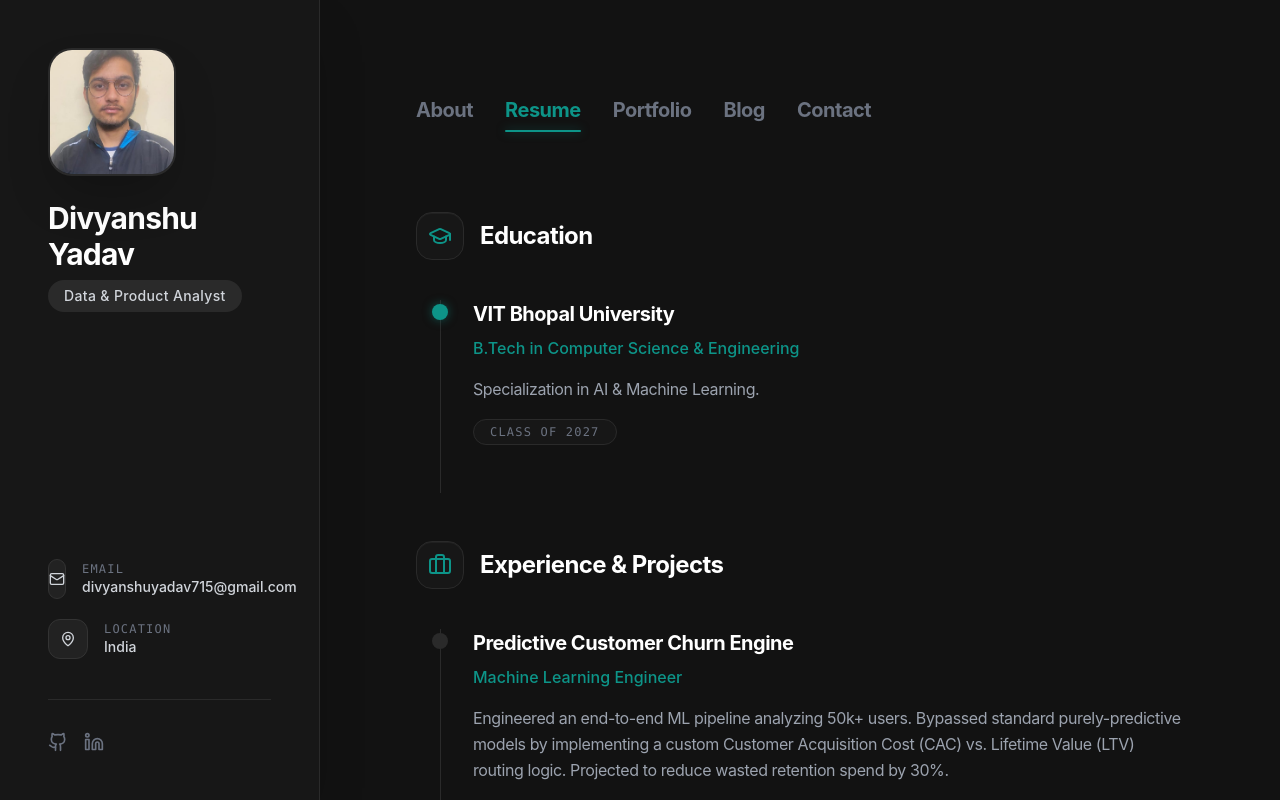
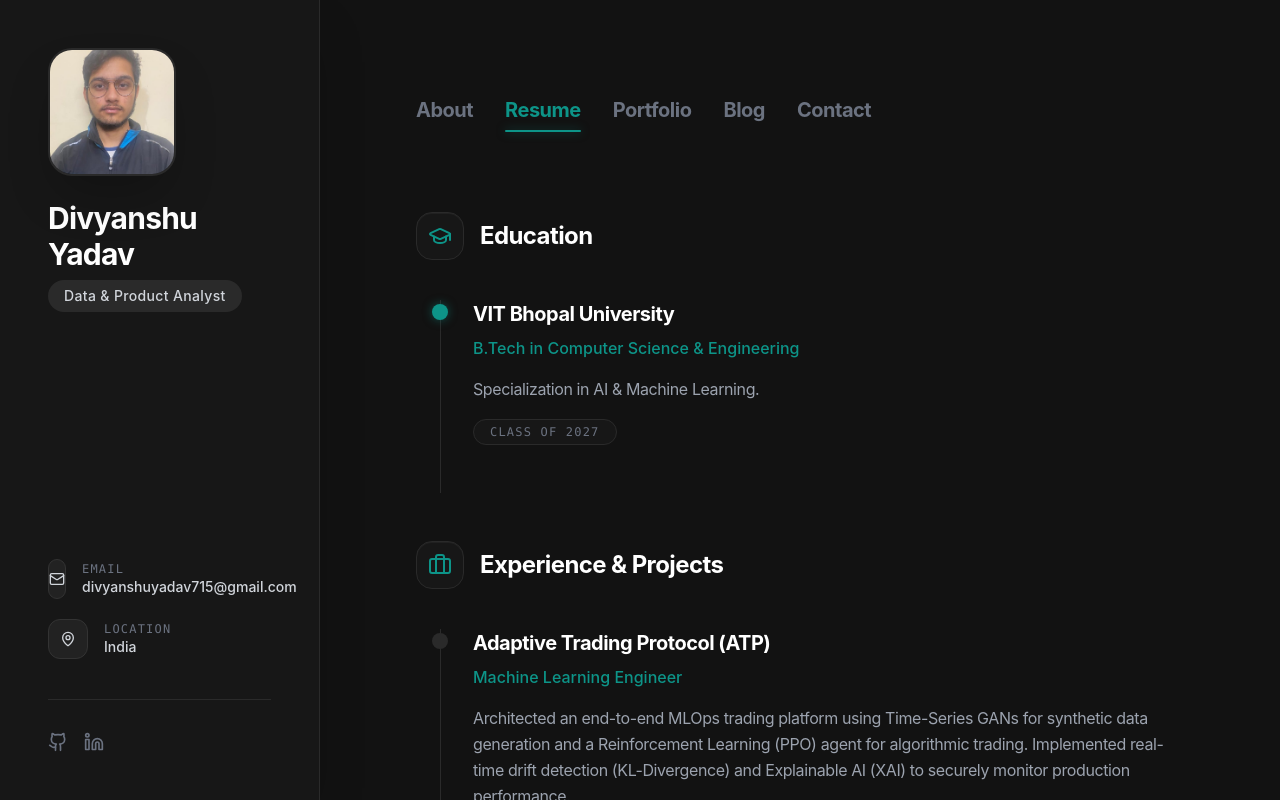
Before and after one commit to divyanshuyadav715-ship-it/portfolio-live, a React app: page / in a window 1280 px wide. Both pictures are taken after a click on the button "Resume". Shown: the top 800 px of the page. Built offline with nearby package versions, Linux system fonts and the light colour scheme; the HTML template or start-up script is replaced by a standard one.

Commit message:
feat: refine project descriptions and add to Portfolio and Resume tabs

```diff
--- a/src/components/Projects.jsx
+++ b/src/components/Projects.jsx
@@ -9,8 +9,8 @@ const projects = [
   {
     title: "Adaptive Trading Protocol (ATP)",
     tech: ["Python", "PyTorch", "FastAPI", "Streamlit"],
-    description: "Autonomous quantitative trading & drift observability ecosystem. End-to-end MLOps trading platform training an RL agent on synthetically generated financial data.",
-    impact: "Demonstrates training of a Reinforcement Learning agent on synthetically generated financial data and monitoring its performance in production using Drift Detection and XAI.",
+    description: "Architected an end-to-end MLOps trading platform using Time-Series GANs for synthetic data generation and a Reinforcement Learning (PPO) agent for algorithmic trading.",
+    impact: "Implemented real-time drift detection (KL-Divergence) and Explainable AI (XAI) to securely monitor production performance and trigger an automated 'Kill Switch' during market anomalies.",
     repoLink: "https://github.com/divyanshuyadav715-ship-it/SynthMarket",
     demoLink: "https://locustfilepy-6trvjqjzvgxc7caucx6xbe.streamlit.app/#agent-performance-live-p-l",
     icon: <Activity className="w-10 h-10 text-white mb-6" />
@@ -18,8 +18,8 @@ const projects = [
   {
     title: "InferX - Scalable AI Serving Engine",
     tech: ["Java", "Spring Boot", "Python", "PyTorch", "Redis"],
-    description: "A high-performance, distributed deep learning inference gateway bridging Systems Engineering and Machine Learning. Decouples the client-facing API from the heavy GPU workers using an event-driven Redis architecture.",
-    impact: "Introduces Dynamic Batching at the worker level, grouping individual incoming requests into a single tensor block for highly efficient parallel GPU execution.",
+    description: "Engineered a high-performance, distributed deep learning inference gateway to bridge Systems Engineering and ML. Decoupled client-facing APIs from heavy GPU workers via an event-driven Redis architecture.",
+    impact: "Eliminated client timeouts and skyrocketed inference throughput by efficiently routing high-volume HTTP traffic to scalable Python workers using Redis streams and Dynamic Batching.",
     repoLink: "https://github.com/divyanshuyadav715-ship-it/inferx",
     icon: <Database className="w-10 h-10 text-white mb-6" />
   },
--- a/src/components/tabs/PortfolioTab.jsx
+++ b/src/components/tabs/PortfolioTab.jsx
@@ -6,6 +6,24 @@ const projects = [
   {
     id: 1,
     category: 'ML Models',
+    title: 'Adaptive Trading Protocol (ATP)',
+    description: 'Architected an end-to-end MLOps trading platform using Time-Series GANs for synthetic data generation and a Reinforcement Learning (PPO) agent for algorithmic trading.',
+    tech: ['Python', 'PyTorch', 'FastAPI', 'Streamlit'],
+    demo: 'https://locustfilepy-6trvjqjzvgxc7caucx6xbe.streamlit.app/#agent-performance-live-p-l',
+    github: 'https://github.com/divyanshuyadav715-ship-it/SynthMarket'
+  },
+  {
+    id: 2,
+    category: 'Applications',
+    title: 'InferX - Scalable AI Serving Engine',
+    description: 'Engineered a high-performance, distributed deep learning inference gateway to bridge Systems Engineering and ML. Decoupled client-facing APIs from heavy GPU workers via an event-driven Redis architecture.',
+    tech: ['Java', 'Spring Boot', 'Python', 'Redis'],
+    demo: '#',
+    github: 'https://github.com/divyanshuyadav715-ship-it/inferx'
+  },
+  {
+    id: 3,
+    category: 'ML Models',
     title: 'Predictive Customer Churn Engine',
     description: 'Engineered an end-to-end ML pipeline analyzing 50k+ users. Implemented a custom Customer Acquisition Cost (CAC) vs. Lifetime Value (LTV) routing logic.',
     tech: ['Python', 'XGBoost', 'Streamlit'],
@@ -13,7 +31,7 @@ const projects = [
     github: 'https://github.com/divyanshuyadav715-ship-it/predictive-churn-engine'
   },
   {
-    id: 2,
+    id: 4,
     category: 'Web Analytics',
     title: 'E-Commerce Funnel & Drop-Off Analysis',
     description: 'Simulated and analyzed 100k+ web traffic logs to identify bottlenecks. Built an interactive dashboard to visualize conversion rates across the entire user journey.',
@@ -22,7 +40,7 @@ const projects = [
     github: 'https://github.com/divyanshuyadav715-ship-it/ecommerce-conversion-funnel'
   },
   {
-    id: 3,
+    id: 5,
     category: 'ML Models',
     title: 'MediGuide Healthcare Model',
     description: 'Developed a classification model using Support Vector Machines (SVM) to predict disease probability based on user-inputted symptoms.',
--- a/src/components/tabs/ResumeTab.jsx
+++ b/src/components/tabs/ResumeTab.jsx
@@ -43,6 +43,26 @@ const ResumeTab = () => {
         {/* Timeline Item 1 */}
         <div className="mb-12 relative">
           <div className="absolute w-4 h-4 bg-[#2a2a2a] rounded-full -left-[41px] top-1"></div>
+          <h3 className="text-xl font-bold text-white mb-2 tracking-tight">Adaptive Trading Protocol (ATP)</h3>
+          <h4 className="text-[#0d9488] font-medium mb-4">Machine Learning Engineer</h4>
+          <p className="text-gray-400 tracking-tight leading-relaxed">
+            Architected an end-to-end MLOps trading platform using Time-Series GANs for synthetic data generation and a Reinforcement Learning (PPO) agent for algorithmic trading. Implemented real-time drift detection (KL-Divergence) and Explainable AI (XAI) to securely monitor production performance.
+          </p>
+        </div>
+
+        {/* Timeline Item 2 */}
+        <div className="mb-12 relative">
+          <div className="absolute w-4 h-4 bg-[#2a2a2a] rounded-full -left-[41px] top-1"></div>
+          <h3 className="text-xl font-bold text-white mb-2 tracking-tight">InferX - Scalable AI Serving Engine</h3>
+          <h4 className="text-[#0d9488] font-medium mb-4">Systems Engineer</h4>
+          <p className="text-gray-400 tracking-tight leading-relaxed">
+            Engineered a high-performance, distributed deep learning inference gateway to bridge Systems Engineering and ML. Decoupled client-facing APIs from heavy GPU workers via an event-driven Redis architecture.
+          </p>
+        </div>
+
+        {/* Timeline Item 3 */}
+        <div className="mb-12 relative">
+          <div className="absolute w-4 h-4 bg-[#2a2a2a] rounded-full -left-[41px] top-1"></div>
           <h3 className="text-xl font-bold text-white mb-2 tracking-tight">Predictive Customer Churn Engine</h3>
           <h4 className="text-[#0d9488] font-medium mb-4">Machine Learning Engineer</h4>
           <p className="text-gray-400 tracking-tight leading-relaxed">
@@ -50,7 +70,7 @@ const ResumeTab = () => {
           </p>
         </div>
 
-        {/* Timeline Item 2 */}
+        {/* Timeline Item 4 */}
         <div className="mb-12 relative">
           <div className="absolute w-4 h-4 bg-[#2a2a2a] rounded-full -left-[41px] top-1"></div>
           <h3 className="text-xl font-bold text-white mb-2 tracking-tight">E-Commerce Funnel & Drop-Off Analysis</h3>
@@ -60,7 +80,7 @@ const ResumeTab = () => {
           </p>
         </div>
 
-        {/* Timeline Item 3 */}
+        {/* Timeline Item 5 */}
         <div className="relative">
           <div className="absolute w-4 h-4 bg-[#2a2a2a] rounded-full -left-[41px] top-1"></div>
           <h3 className="text-xl font-bold text-white mb-2 tracking-tight">MediGuide Healthcare Model</h3>
```
